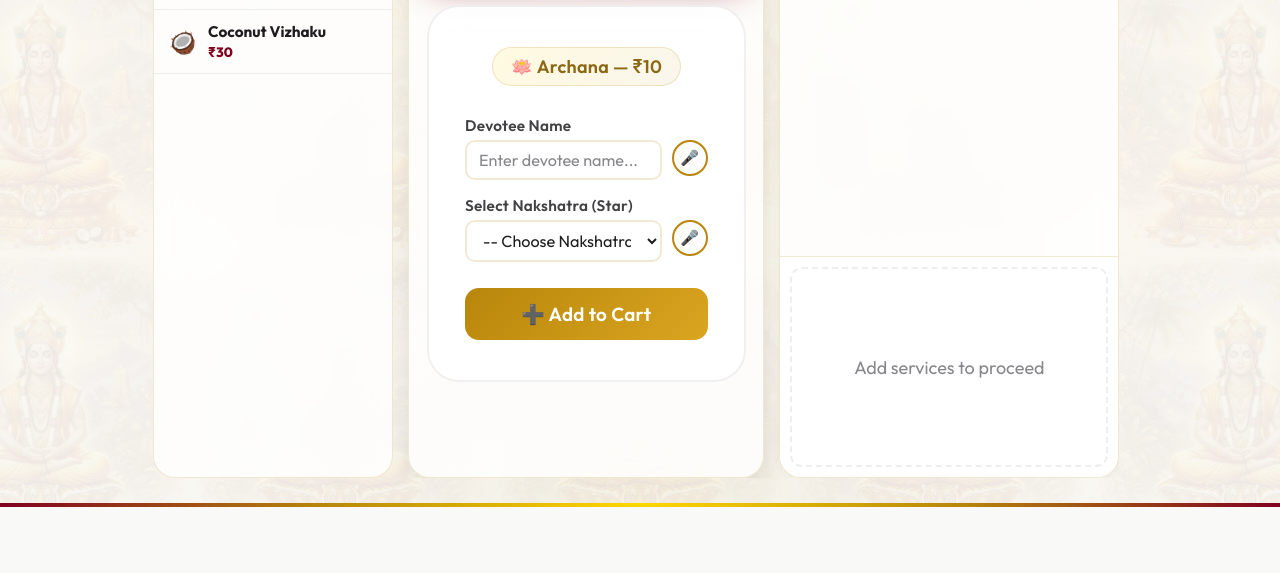
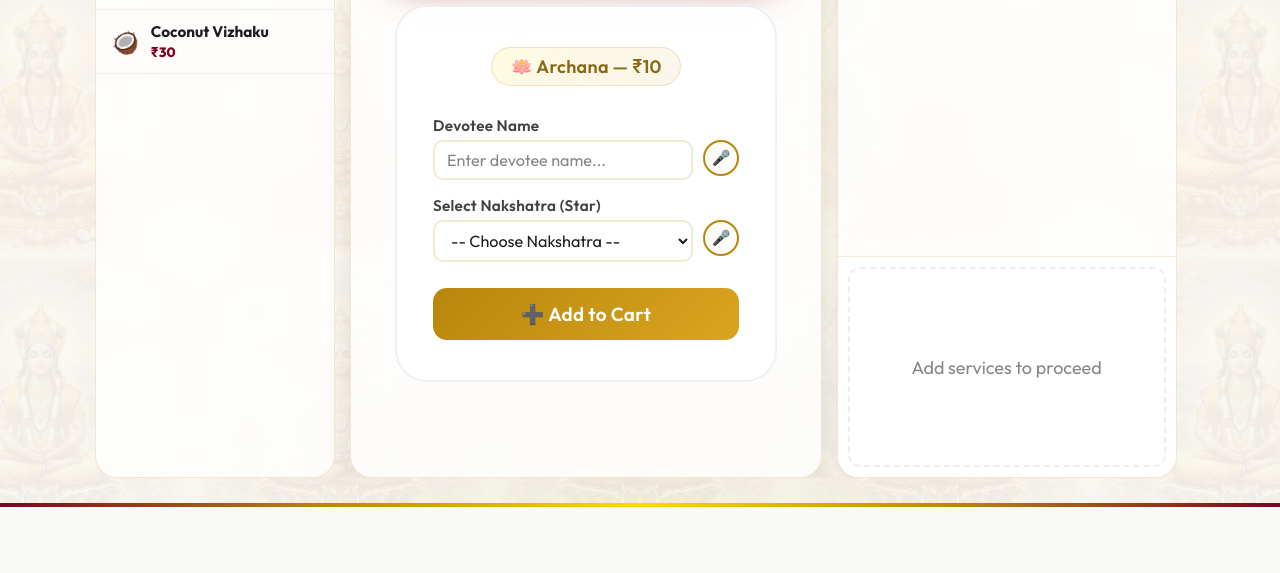
Before and after one commit to vmcreationbusiness-hash/ayyappanseva, a website: page index.html in a window 1280 px wide. Shown: the part 293-866 px from the top of the page. Drawn offline with Linux system fonts and the light colour scheme; no server answers.

Commit message:
UI: Significantly increased entire screen dashboard to 85% width

```diff
--- a/styles.css
+++ b/styles.css
@@ -67,9 +67,9 @@
 
 .dashboard-container {
   display: flex;
-  width: 76%;  /* Increased width for slightly larger center screen as requested */
-  max-width: 1550px;
-  height: 85vh; /* Increased from 82vh to 85vh */
+  width: 85%;  /* Expanded to 85% of the entire screen as requested */
+  max-width: 1700px; /* Increased max-width for better use of large screens */
+  height: 85vh;
   min-height: 550px;
   gap: 15px;
   padding: 0;
```
